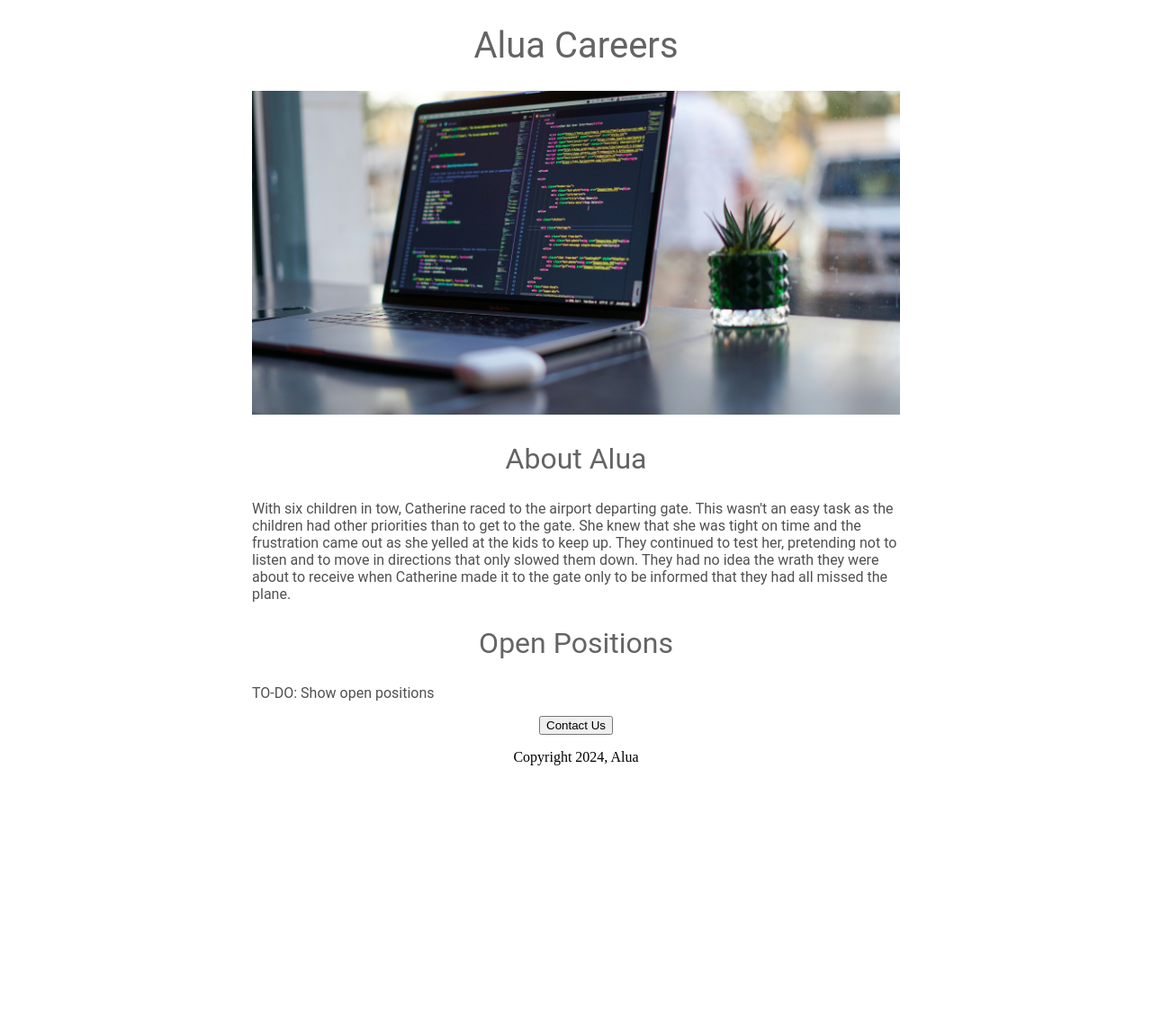
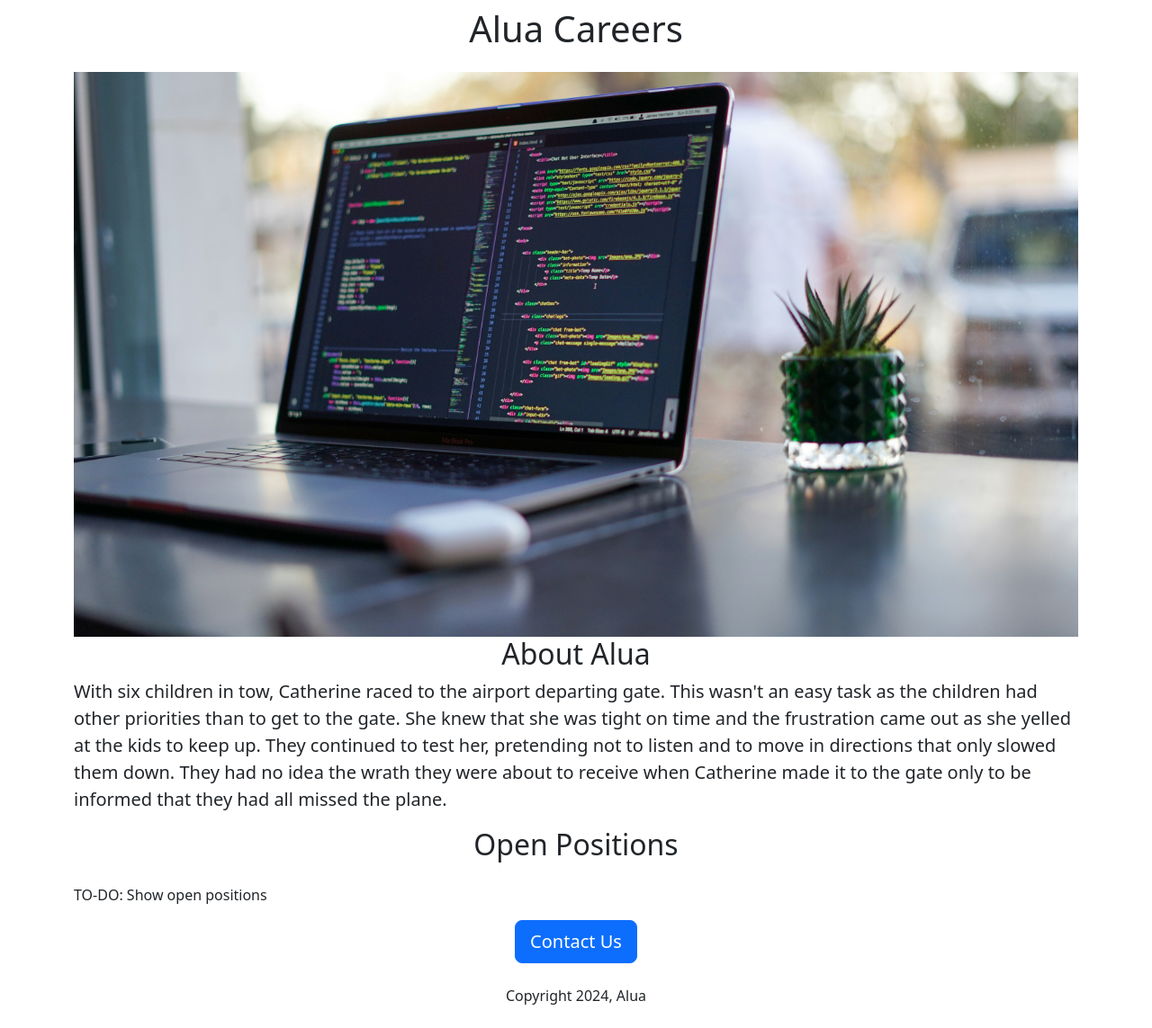
Before and after one commit to alua-niyazova/flask-tut, a Flask app: page / in a window 1280 px wide. Shown: the whole page at 90% size. Before the commit the page ends 851 px from the top, so only its background shows below. Run offline with Flask 3, Linux system fonts and the light colour scheme.

Commit message:
added bootstrap

```diff
--- a/templates/home.html
+++ b/templates/home.html
@@ -2,51 +2,22 @@
 <html>
   <head>
     <title>Careers</title>
-    <style>
-      h1 {
-        font-size: 40px;
-        font-family: Roboto;
-        font-weight: normal;
-        color: rgb(100, 100, 100);
-        text-align: center;
-      }
+    <meta charset="utf-8">
+    <meta name="viewport" content="width=device-width, initial-scale=1">
+    <link href="https://cdn.jsdelivr.net/npm/bootstrap@5.3.3/dist/css/bootstrap.min.css" rel="stylesheet" integrity="sha384-QWTKZyjpPEjISv5WaRU9OFeRpok6YctnYmDr5pNlyT2bRjXh0JMhjY6hW+ALEwIH" crossorigin="anonymous">
 
-      #banner {
-        width: 100%;
-        height: 360px;
-        object-fit: cover;
-      }
-
-      h2 {
-        font-family: Roboto;
-        font-size: 32px;
-        color: rgb(100, 100, 100);
-        text-align: center;
-        font-weight: normal;
-      }
-
-      .bodytext {
-        font-family: Roboto;
-        color: rgb(80, 80, 80);
-      }
-
-      #container {
-        max-width: 720px;
-        margin: 0 auto;
-      }
-    </style>
   </head>
   <body>
-    <div id="container">
-    <h1>Alua Careers</h1>
-    <img id="banner" src="https://alua-careers-website.aluabarbara.repl.co/static/banner.jpg" height=320>
-    <h2>About Alua</h2>
-    <p class="bodytext">With six children in tow, Catherine raced to the airport departing gate. This wasn't an easy task as the children had other priorities than to get to the gate. She knew that she was tight on time and the frustration came out as she yelled at the kids to keep up. They continued to test her, pretending not to listen and to move in directions that only slowed them down. They had no idea the wrath they were about to receive when Catherine made it to the gate only to be informed that they had all missed the plane.</p>
-    <h2> Open Positions</h2>
+    <div class="container">
+    <h1 class="text-center mt-2 mb-4">Alua Careers</h1>
+    <img class="img-fluid" src="https://alua-careers-website.aluabarbara.repl.co/static/banner.jpg" height=320>
+    <h2 class="text-center">About Alua</h2>
+    <p class="lead">With six children in tow, Catherine raced to the airport departing gate. This wasn't an easy task as the children had other priorities than to get to the gate. She knew that she was tight on time and the frustration came out as she yelled at the kids to keep up. They continued to test her, pretending not to listen and to move in directions that only slowed them down. They had no idea the wrath they were about to receive when Catherine made it to the gate only to be informed that they had all missed the plane.</p>
+    <h2 class="text-center mt-2 mb-4"> Open Positions</h2>
     <p class = "bodytext">TO-DO: Show open positions</p>
     <div style="text-align:center;">
-      <button>Contact Us</button>
-      <p> Copyright 2024, Alua</p>
+      <button class="btn btn-primary btn-lg">Contact Us</button>
+      <p class="my-4"> Copyright 2024, Alua</p>
     </div>
   </body>
 </html>
```
